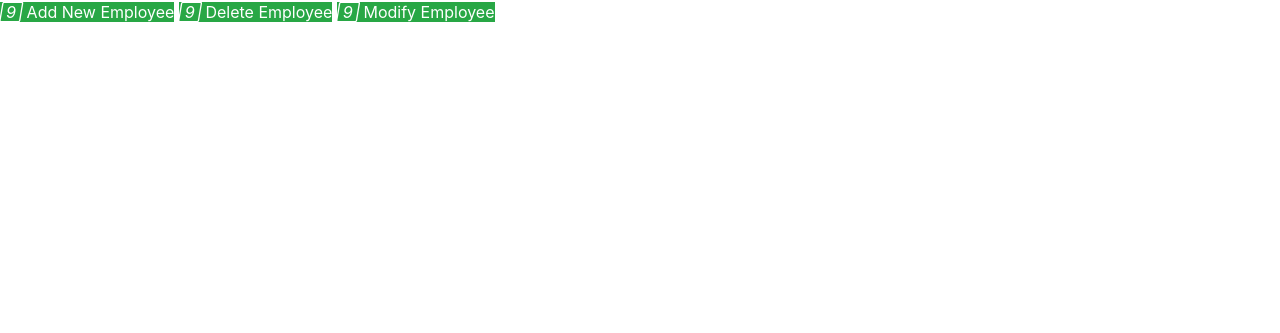
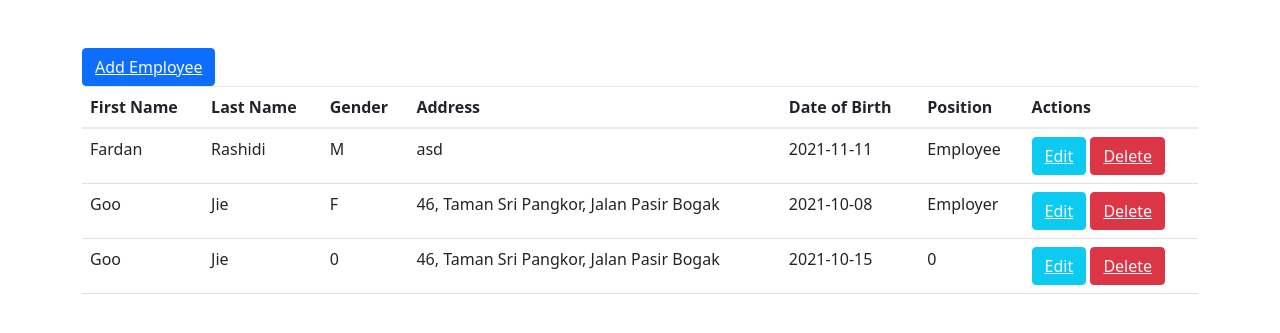
Before and after one commit to SKnight99/Software_Project, a PHP site: page /employee.php in a window 1280 px wide. Shown: the top 333 px of the page. Run offline with PHP 8.4, Linux system fonts and the light colour scheme; data comes from the database, SQL or seed files in the repository; data that the repository does not hold is empty.

Commit message:
del + modify

```diff
--- a/employee.php
+++ b/employee.php
@@ -1,13 +1,17 @@
 <?php
-$additionalReferences = '<link rel="stylesheet" href="css/modal.css">';
+$pageTitle = "Employee";
+$additionalReferences = '
+<link rel="stylesheet" href="css/modal.css">
+<link href="https://cdn.jsdelivr.net/npm/bootstrap@5.1.3/dist/css/bootstrap.min.css" rel="stylesheet">
+';
 include "header.php";
 
 if (isset($_POST["add_new_employee"])) {
-    if($_POST["gender"] == 0)  $_POST["gender"] = "M";
-    else if($_POST["gender"] == 1)  $_POST["gender"] = "F";
+    if ($_POST["gender"] == 0)  $_POST["gender"] = "M";
+    else if ($_POST["gender"] == 1)  $_POST["gender"] = "F";
 
-    if($_POST["position"] == 0) $_POST["position"] = "Employee";
-    else if($_POST["position"] == 1) $_POST["position"] = "Employer";
+    if ($_POST["position"] == 0) $_POST["position"] = "Employee";
+    else if ($_POST["position"] == 1) $_POST["position"] = "Manager";
 
     tep_query("
     INSERT INTO employees (
@@ -19,12 +23,106 @@ if (isset($_POST["add_new_employee"])) {
     ");
     echo redirect("employee.php?add_new_employee=success");
 }
+
+if (isset($_POST["del_employee"])) {
+    tep_query("DELETE FROM employees WHERE id = '" . $_POST["id"] . "'");
+    echo redirect("employee.php?del_employee=success");
+}
+
+if (isset($_POST["modify_employee"])) {
+    if ($_POST["gender"] == 0)  $_POST["gender"] = "M";
+    else if ($_POST["gender"] == 1)  $_POST["gender"] = "F";
+
+    if ($_POST["position"] == 0) $_POST["position"] = "Employee";
+    else if ($_POST["position"] == 1) $_POST["position"] = "Manager";
+
+    tep_query("UPDATE employees SET
+    firstName = '" . $_POST["firstName"] . "',
+    lastName = '" . $_POST["lastName"] . "',
+    gender = '" . $_POST["gender"] . "',
+    address= '" . $_POST["address"] . "',
+    dob = '" . $_POST["dob"] . "',
+    position = '" . $_POST["position"] . "'
+    WHERE id = '" . $_POST["id"] . "'
+    ");
+    echo redirect("employee.php?modify_employee=success");
+}
 ?>
 
+<div class="container my-5">
 
-<a href="#add" class="btn btn-success" data-toggle="modal"><i class="material-icons">&#xE147;</i> <span>Add New Employee</span></a>
-<a href="dbConn.php" class="btn btn-success" data-toggle="modal"><i class="material-icons">&#xE147;</i> <span>Delete Employee</span></a>
-<a href="#modify" class="btn btn-success" data-toggle="modal"><i class="material-icons">&#xE147;</i> <span>Modify Employee</span></a>
+    <button class="btn btn-primary"><a href="#add" class="text-light" data-toggle="modal"><span>Add Employee</span></a></button>
+
+    <table class="table">
+        <thead>
+            <tr>
+                <th scope="col">First Name</th>
+                <th scope="col">Last Name</th>
+                <th scope="col">Gender</th>
+                <th scope="col">Address</th>
+                <th scope="col">Date of Birth</th>
+                <th scope="col">Position</th>
+                <th scope="col">Actions</th>
+            </tr>
+        </thead>
+        <tbody>
+            <?php
+            $cnt = 0;
+            $qryRow = tep_query("SELECT * FROM employees ORDER BY id DESC");
+            while ($infoRow = tep_fetch_object($qryRow)) {
+                $cnt++;
+                $id = $infoRow->id;
+                $firstName = $infoRow->firstName;
+                $lastName = $infoRow->lastName;
+                $gender = $infoRow->gender;
+                $address = $infoRow->address;
+                $dob = $infoRow->dob;
+                $position = $infoRow->position;
+
+                echo '
+                <tr>
+                <td scope="rol">' . $firstName . '</td>
+                <td>' . $lastName . '</td>
+                <td>' . $gender . '</td>
+                <td>' . $address . '</td>
+                <td>' . $dob . '</td>
+                <td>' . $position . '</td>
+
+                <td>
+                <button class="btn btn-info">
+                <a href="#modify" class="text-light get_edit" data-toggle="modal"
+                data-id="' . $id . '"
+                data-firstName="' . $firstName . '"
+                data-lastName="' . $lastName . '"
+                data-gender="' . $gender . '"
+                data-address="' . $address . '"
+                data-dob="' . $dob . '"
+                data-position="' . $position . '"
+                >
+                <i class="material-icons" data-toggle="tooltip" title="Edit"></i>
+                Edit
+                </a>
+                </button>
+
+                <button class="btn btn-danger">
+                <a href="#del" class="text-light get_del" data-toggle="modal"
+                data-id="' . $id . '"
+                >
+                <i class="material-icons" data-toggle="tooltip" title="Delete"></i>
+                Delete
+                </a>
+                </button>
+
+                </td>
+
+                </tr>
+                ';
+            }
+            ?>
+        </tbody>
+    </table>
+
+</div>
 
 <!-- Add Employee Modal -->
 <div id="add" class="modal fade">
@@ -71,10 +169,6 @@ if (isset($_POST["add_new_employee"])) {
                             <input type="password" class="form-control" name="pwd" required>
                         </div>
                         <div class="form-group">
-                            <label>Confirm Password</label>
-                            <input type="password" class="form-control" required>
-                        </div>
-                        <div class="form-group">
                             <label>Position</label>
                             <br>
                             <select name="position" required>
@@ -85,8 +179,8 @@ if (isset($_POST["add_new_employee"])) {
 
                     </div>
                     <div class="modal-footer">
-                        <input type="button" class="btn btn-default" data-dismiss="modal" value="Cancel">
-                        <input type="submit" class="btn btn-default" name="add_new_employee" value="Add">
+                        <input type="button" class="btn btn-success" data-dismiss="modal" value="Cancel">
+                        <input type="submit" class="btn btn-success" name="add_new_employee" value="Add">
                     </div>
                 </div>
             </form>
@@ -98,90 +192,120 @@ if (isset($_POST["add_new_employee"])) {
 <div id="del" class="modal fade">
     <div class="modal-dialog">
         <div class="modal-content">
+            <form method="POST" enctype="multipart/form-data">
                 <div>
                     <div class="modal-header">
                         <h4 class="modal-title">Delete Employee</h4>
                         <button type="button" class="close" data-dismiss="modal" aria-hidden="true">&times;</button>
                     </div>
                     <div class="modal-body">
-                    <p>Are you sure you want to delete <b class="get_email"></b>?</p>
-                    <input type="hidden" id="customer_id_d" class="get_id">
-                    <input type="hidden" id="customer_email_d" class="get_email">
+                        <p>Are you sure you want to delete this record?</p>
+                        <input type="hidden" class="get_id" name="id">
+
                         <p class="text-warning"><small>This action cannot be undone.</small></p>
                     </div>
                     <div class="modal-footer">
-                    <input type="button" class="btn btn-default" data-dismiss="modal" value="Cancel">
-                    <input type="submit" class="btn btn-danger" onclick="go_del()" value="Delete">
+                        <input type="button" class="btn btn-success" data-dismiss="modal" value="Cancel">
+                        <input type="submit" class="btn btn-success" name="del_employee" value="Delete">
                     </div>
                 </div>
+            </form>
         </div>
     </div>
 </div>
 
 <!-- Modify Employee Modal -->
-<div id="add" class="modal fade">
+<div id="modify" class="modal fade">
     <div class="modal-dialog">
         <div class="modal-content">
+            <form method="POST" enctype="multipart/form-data">
                 <div style="display: flex; flex-direction: column;">
                     <div class="modal-header">
                         <h4 class="modal-title">Modify Employee</h4>
                         <button type="button" class="close" data-dismiss="modal" aria-hidden="true">&times;</button>
                     </div>
                     <div class="modal-body">
+                        <input type="hidden" class="get_id" name="id">
                         <div class="form-group">
                             <label>First Name</label>
-                        <input type="text" class="form-control" id="firstName" required>
+                            <input type="text" class="form-control get_firstName" name="firstName" required>
                             <span class="errMsg nameErr"></span>
                         </div>
                         <div class="form-group">
                             <label>Last Name</label>
-                        <input type="text" class="form-control" id="lastName" required>
+                            <input type="text" class="form-control get_lastName" name="lastName" required>
                         </div>
                         <div class="form-group">
                             <label>Gender</label>
                             <br>
-                        <select id="gender" required>
+                            <select name="gender" class="get_gender" required>
+                                <option value="">--- Select ---</option>
                                 <option value="0">Male</option>
                                 <option value="1">Female</option>
                             </select>
                         </div>
                         <div class="form-group">
                             <label>Address</label>
-                        <textarea class="form-control" id="address" rows="5"></textarea>
+                            <textarea class="form-control get_address" name="address" rows="5"></textarea>
                         </div>
                         <div class="form-group">
                             <label>Date of Birth</label>
-                        <input type="date" class="form-control" id="dob" required>
-                    </div>
-                    <div class="form-group">
-                        <label>Username</label>
-                        <input type="text" class="form-control" id="username" required>
-                    </div>
-                    <div class="form-group">
-                        <label>Password</label>
-                        <input type="password" class="form-control" id="pwd" required>
-                    </div>
-                    <div class="form-group">
-                        <label>Confirm Password</label>
-                        <input type="password" class="form-control" required>
+                            <input type="date" class="form-control get_dob" name="dob" required>
                         </div>
                         <div class="form-group">
                             <label>Position</label>
                             <br>
-                        <select id="position" required>
+                            <select name="position" class="get_position" required>
+                                <option value="">--- Select ---</option>
                                 <option value="0">Employee</option>
                                 <option value="1">Manager</option>
                             </select>
                         </div>
-
                     </div>
                     <div class="modal-footer">
-                    <input type="button" class="btn btn-default" data-dismiss="modal" value="Cancel">
-                    <input type="submit" class="btn btn-default" onclick="go_add_user()" value="Add">
+                        <input type="button" class="btn btn-success" data-dismiss="modal" value="Cancel">
+                        <input type="submit" class="btn btn-success" name="modify_employee" value="Modify">
                     </div>
                 </div>
+            </form>
         </div>
     </div>
 </div>
 
+<script>
+    $(document).ready(function() {
+        $(document).on('click', '.get_edit', function(e) {
+            var get_id = $(this).attr("data-id");
+            var get_firstName = $(this).attr("data-firstName");
+            var get_lastName = $(this).attr("data-lastName");
+            var get_gender = $(this).attr("data-gender");
+            var get_address = $(this).attr("data-address");
+            var get_dob = $(this).attr("data-dob");
+            var get_position = $(this).attr("data-position");
+
+            if (get_gender == 'M') get_gender = 0;
+            else if (get_gender == 'F') get_gender = 1;
+
+            if (get_position == "Employee") get_position = 0;
+            else if (get_position == "Manager") get_position = 1;
+
+            $(".get_id").val(get_id);
+            $(".get_firstName").val(get_firstName);
+            $(".get_lastName").val(get_lastName);
+            $(".get_gender").val(get_gender);
+            $(".get_address").val(get_address);
+            $(".get_dob").val(get_dob);
+            $(".get_position").val(get_position);
+
+        });
+    });
+
+    $(document).ready(function() {
+        $(document).on('click', '.get_del', function(e) {
+            var get_id = $(this).attr("data-id");
+            $(".get_id").val(get_id);
+        });
+    });
+</script>
+
 <?php include "footer.php"; ?>
--- a/header.php
+++ b/header.php
@@ -32,6 +32,9 @@
     <link rel="stylesheet" href="css/owl-carousel.css">
     <!-- Slicknav  -->
     <link rel="stylesheet" href="css/slicknav.min.css">
+    <!-- jQuery 3.6.0 -->
+    <script src="https://code.jquery.com/jquery-3.6.0.min.js" integrity="sha256-/xUj+3OJU5yExlq6GSYGSHk7tPXikynS7ogEvDej/m4=" crossorigin="anonymous"></script>
+
 
     <?php echo $additionalReferences ?>
 </head>
```
Also changed, not shown: product/displayproduct.php (+19 -18 lines). Lines whose indentation alone changed are shown as unchanged.
